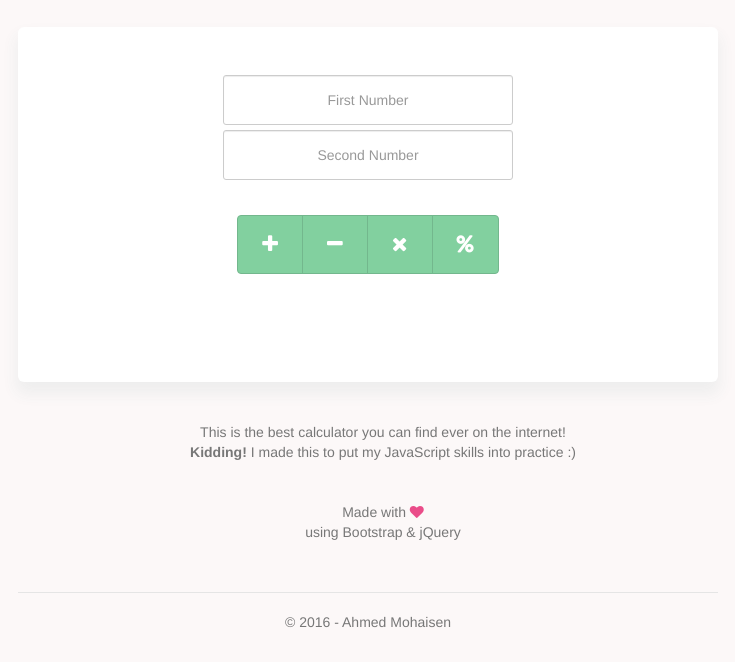
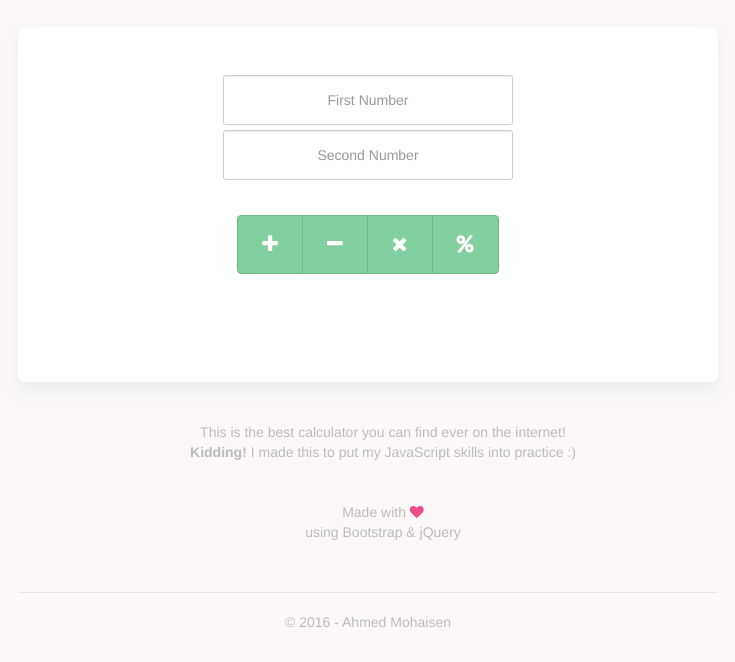
Before and after one commit to ahmmu15/ahmmu15.github.io, a plain HTML site: page index.html in a window 1280 px wide. Shown: the part 183-845 px from the top of the page, without its empty margins (272-1007 px from the left). Drawn offline with nearby package versions, Linux system fonts and the light colour scheme.

Commit message:
Paragraph color changed!
from #777 to #bbb

```diff
--- a/css/style.css
+++ b/css/style.css
@@ -66,7 +66,7 @@ button:hover {
 }
 
 p {
-    color: #777 !important;
+    color: #bbb !important;
 }
 
 p > i {
```
